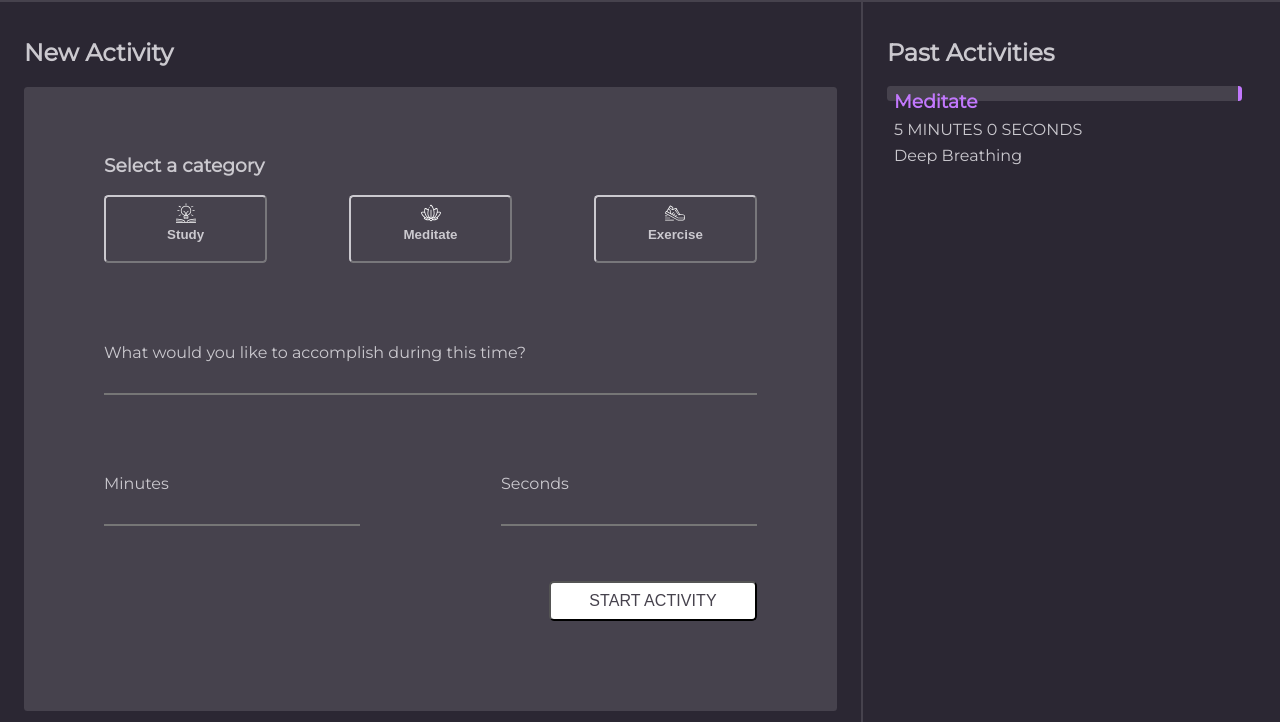
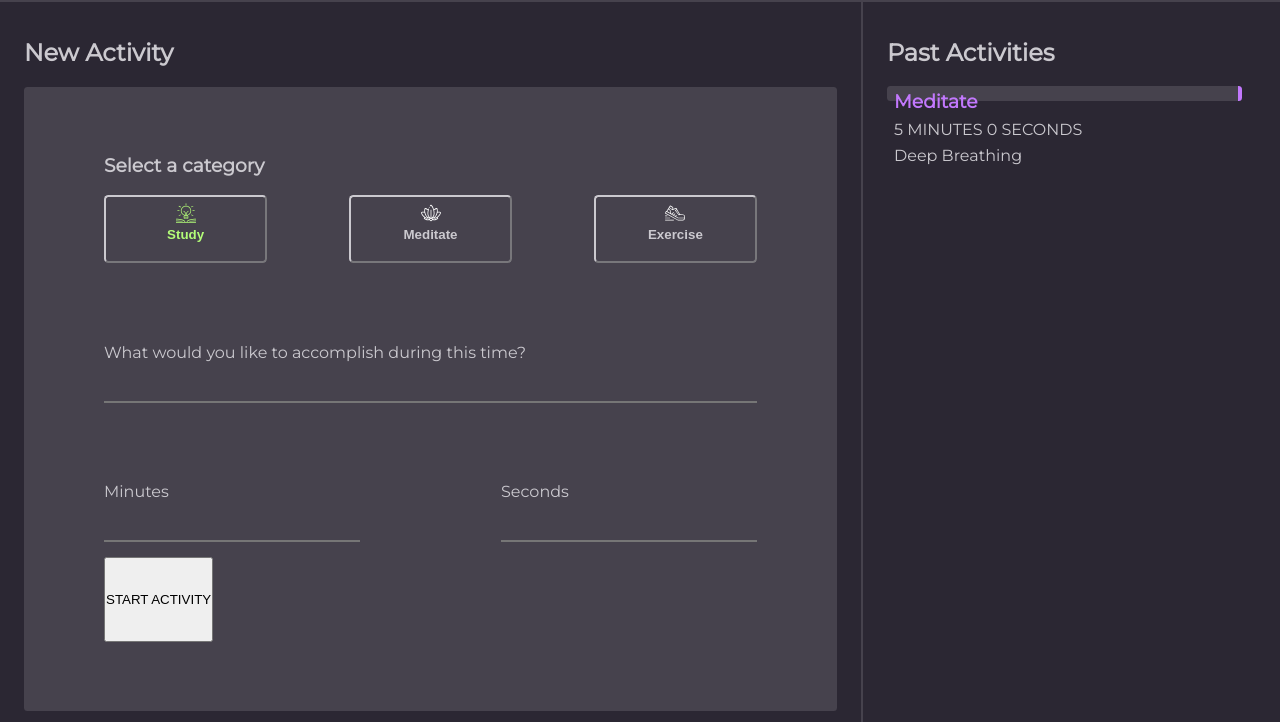
Before and after one commit to Leasw144/intention-timer-2005-FE, a plain HTML site: page index.html in a window 1280 px wide. Both pictures are taken after a click on the button "Study". Shown: the part 78-800 px from the top of the page. Drawn offline with Linux system fonts and the light colour scheme.

Commit message:
Add study color functionality

```diff
--- a/index.html
+++ b/index.html
@@ -48,9 +48,9 @@
             <input type="text" seconds="seconds">
           </div>
         </div>
-        <span class='start-btn'>
-          <button class='' type="submit" value="submit">START ACTIVITY</button>
-        </span>
+          <span>
+            <button class="start-btn" type="button" value="submit">START ACTIVITY</button>
+          </span>
         </form>
       </div>
     </section>
@@ -65,6 +65,8 @@
     </section>
     </section>
   </main>
+  <script src="./activity.js"></script>
+  <script src="./main.js"></script>
 </body>
 
 </html>
--- a/main.js
+++ b/main.js
@@ -14,8 +14,19 @@ var currentGoal = document.querySelector('.goal')
 var currentMinutes = document.querySelector('.minutes')
 var currentSeconds = document.querySelector('.seconds')
 //~~~~~~~~~~~~~~~'Event Listeners'~~~~~~~~~~~~~~~~~~~~~~~~~~~~~~~~~
-startActivityButton.addEventListener('click', goToCurrentActivity-page)
+studyButton.addEventListener('click', colorStudyBtn);
+// startActivityButton.addEventListener('click', goToCurrentActivityPage);
 //~~~~~~~~~~~~~~~'Event Handlers'~~~~~~~~~~~~~~~~~~~~~~~~~~~~~~~~~~
+// ITERATION 2 - BUTTON COLORS ON click Event
+
+function colorStudyBtn(event) {
+  studyButton.innerHTML = `<img src="./assets/study-active.svg"/>
+  <h4 class="study">Study</h4>`;
+  }
+
+
+
+
 /* this is for iteration 3
 function handleClick(event) {
   if (event.target.className === '.study-btn') {
--- a/styles.css
+++ b/styles.css
@@ -64,12 +64,19 @@ header h1 {
   color: #CBC9CF;
   background-color: #46424D;
   border-radius: 4.5px;
+  cursor: pointer;
 }
 
 img {
   height: 20px;
   width: 20px;
   padding-top: 5px;
+}
+
+.study.btn {
+  background: url("./assets/study-active.svg");
+  border: 2px solid #B3FD78;
+  color: #B3FD78;
 }
 
 .my-form {
@@ -94,6 +101,8 @@ label {
   border-top: none;
   border-right: none;
   border-left: none;
+  color: #fff;
+  font-size: 20px;
 }
 
 .my-form input[type="submit"]{
```
